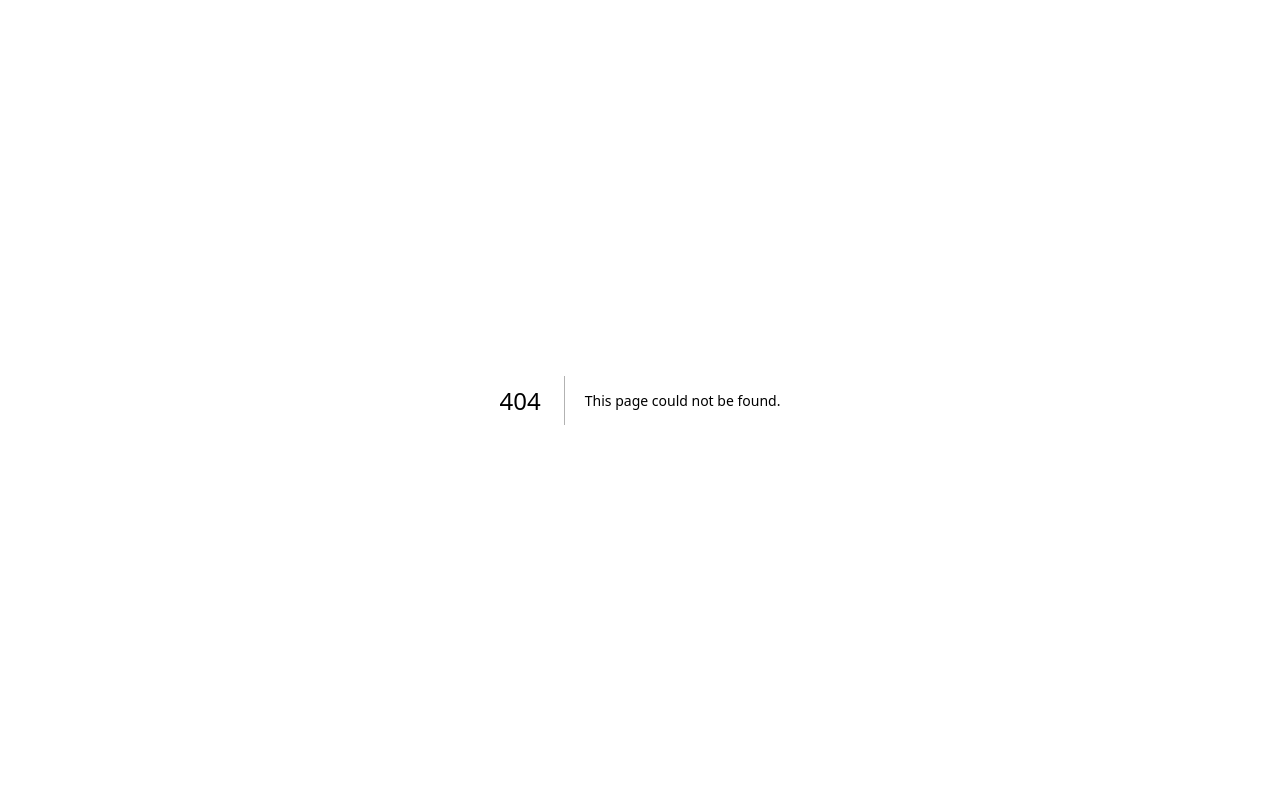
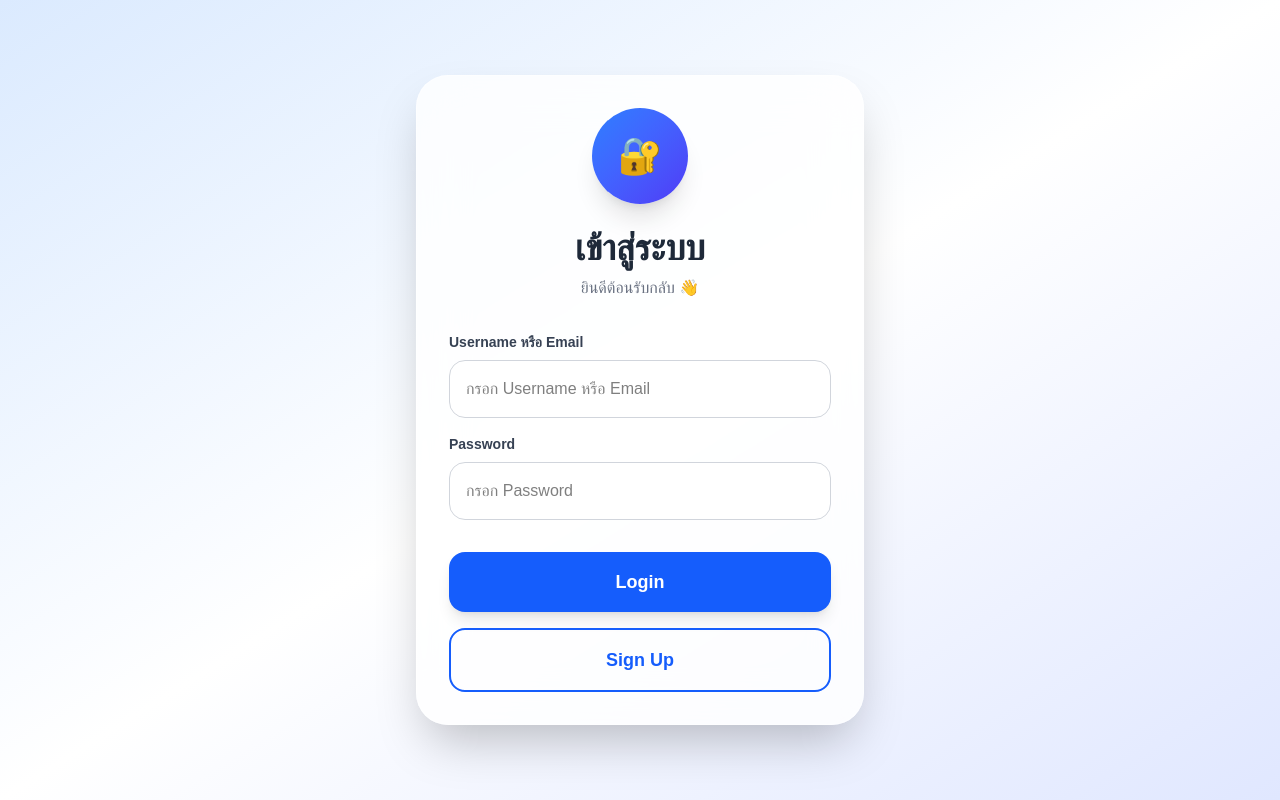
Before and after one commit to Paprem39/finance-tracker, a Next.js app: page /login in a window 1280 px wide. Before the commit this address had no page. Built offline with nearby package versions, Linux system fonts and the light colour scheme.

Commit message:
Create page login

```diff
--- /dev/null
+++ b/src/app/login/page.tsx
@@ -0,0 +1,145 @@
+"use client";
+
+import { useState } from "react";
+import { useRouter } from "next/navigation";
+
+export default function LoginPage() {
+  const router = useRouter();
+
+  const [loginInput, setLoginInput] = useState("");
+  const [password, setPassword] = useState("");
+
+  const handleLogin = () => {
+    // ไว้เชื่อม database ทีหลัง
+    router.push("/menu");
+  };
+
+  const handleSignup = () => {
+    router.push("/register");
+  };
+
+  return (
+    <div className="min-h-screen bg-gradient-to-br from-blue-100 via-white to-indigo-100 flex items-center justify-center p-6">
+
+      {/* Card */}
+      <div className="w-full max-w-md bg-white/80 backdrop-blur-xl border border-white/40 shadow-2xl rounded-[32px] p-8">
+
+        {/* Logo */}
+        <div className="flex justify-center mb-6">
+          <div className="w-24 h-24 rounded-full bg-gradient-to-br from-blue-500 to-indigo-600 flex items-center justify-center text-white text-4xl shadow-xl">
+            🔐
+          </div>
+        </div>
+
+        {/* Title */}
+        <h1 className="text-4xl font-black text-center text-gray-800">
+          เข้าสู่ระบบ
+        </h1>
+
+        <p className="text-center text-gray-500 mt-2 mb-8">
+          ยินดีต้อนรับกลับ 👋
+        </p>
+
+        {/* Username */}
+        <div className="mb-4">
+          <label className="text-sm font-semibold text-gray-700 block mb-2">
+            Username หรือ Email
+          </label>
+
+          <input
+            type="text"
+            value={loginInput}
+            onChange={(e) => setLoginInput(e.target.value)}
+            placeholder="กรอก Username หรือ Email"
+            className="
+              w-full
+              p-4
+              rounded-2xl
+              border
+              border-gray-300
+              bg-white
+              text-black
+              outline-none
+              focus:ring-2
+              focus:ring-blue-400
+              transition
+            "
+          />
+        </div>
+
+        {/* Password */}
+        <div className="mb-8">
+          <label className="text-sm font-semibold text-gray-700 block mb-2">
+            Password
+          </label>
+
+          <input
+            type="password"
+            value={password}
+            onChange={(e) => setPassword(e.target.value)}
+            placeholder="กรอก Password"
+            className="
+              w-full
+              p-4
+              rounded-2xl
+              border
+              border-gray-300
+              bg-white
+              text-black
+              outline-none
+              focus:ring-2
+              focus:ring-blue-400
+              transition
+            "
+          />
+        </div>
+
+        {/* Buttons */}
+        <div className="space-y-4">
+
+          {/* Login */}
+          <button
+            onClick={handleLogin}
+            className="
+              w-full
+              py-4
+              rounded-2xl
+              bg-blue-600
+              hover:bg-blue-700
+              active:scale-95
+              transition
+              text-white
+              font-bold
+              text-lg
+              shadow-lg
+            "
+          >
+            Login
+          </button>
+
+          {/* Signup */}
+          <button
+            onClick={handleSignup}
+            className="
+              w-full
+              py-4
+              rounded-2xl
+              border-2
+              border-blue-600
+              text-blue-600
+              hover:bg-blue-50
+              active:scale-95
+              transition
+              font-bold
+              text-lg
+            "
+          >
+            Sign Up
+          </button>
+
+        </div>
+
+      </div>
+    </div>
+  );
+}
```
